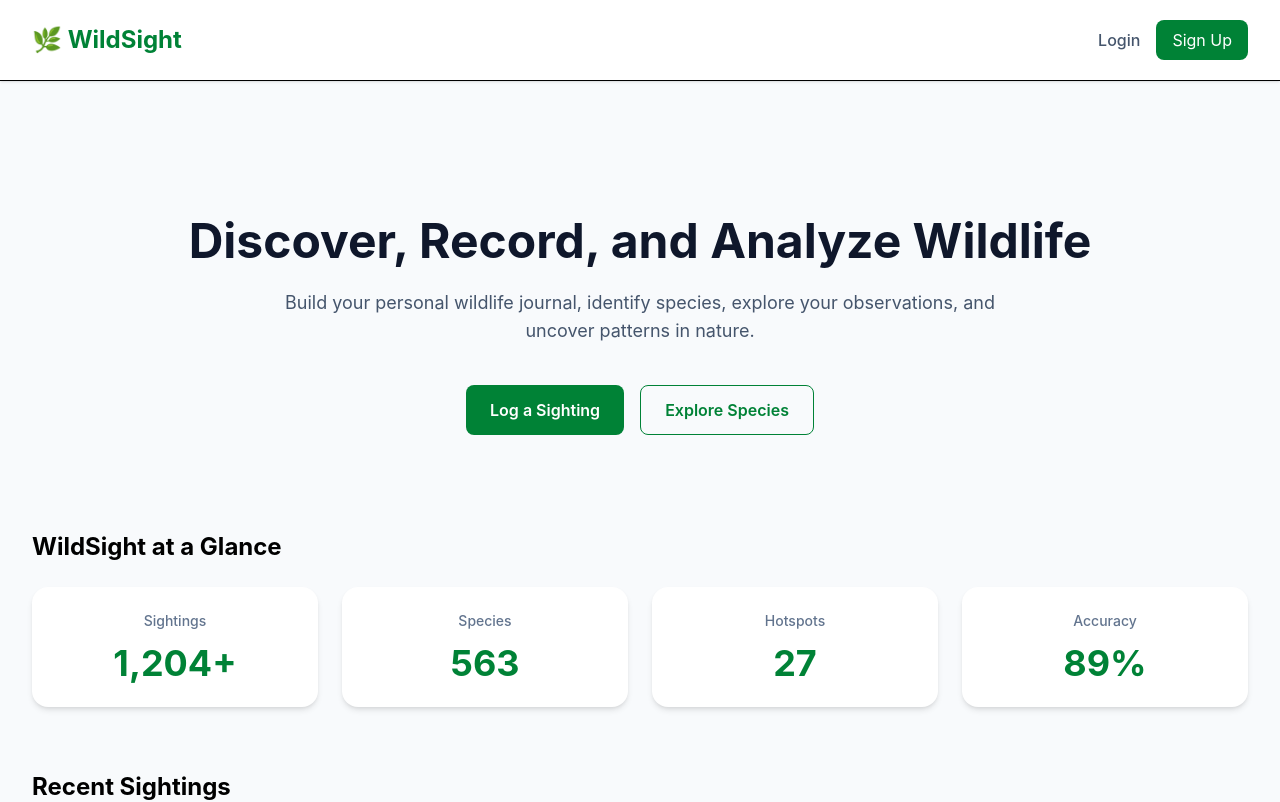
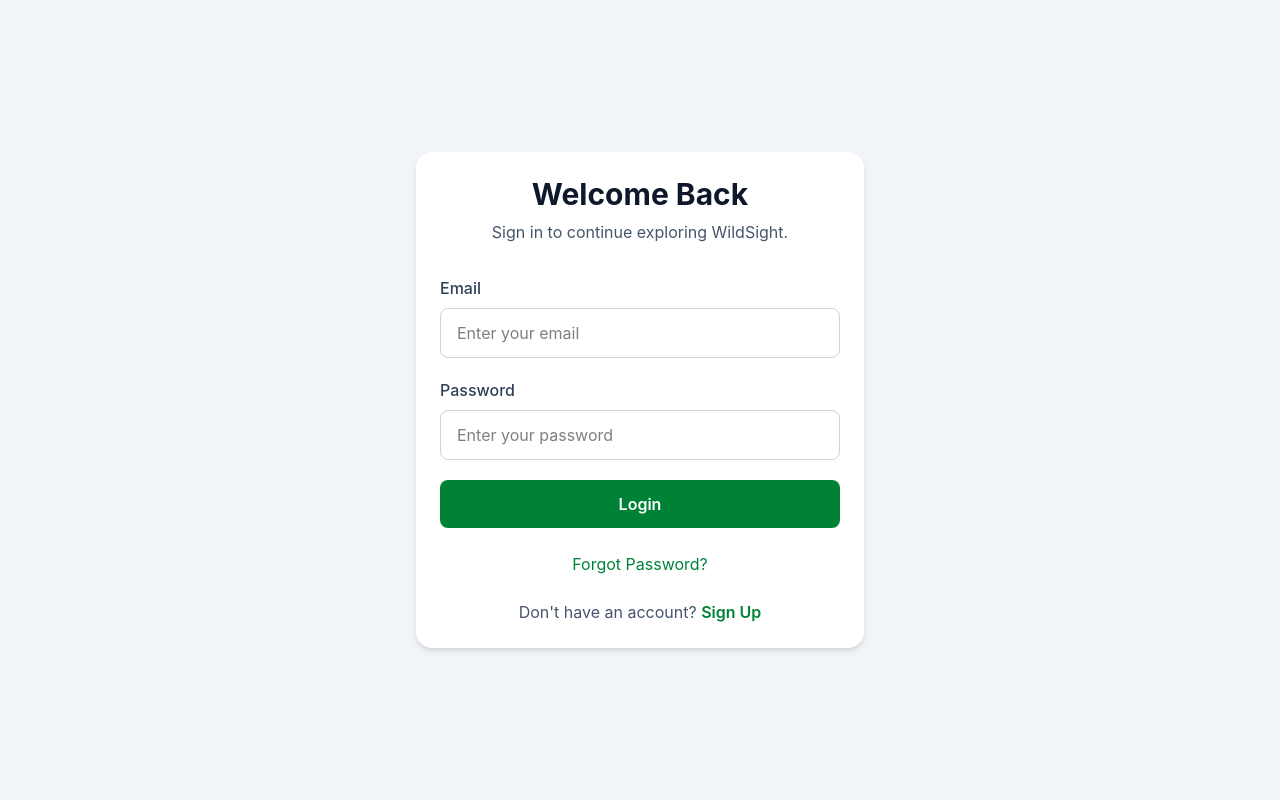
Before and after one commit to LukeDickson18/WildSight, a React (Vite) app in the folder frontend/: page /login in a window 1280 px wide. Shown: the top 802 px of the page. Built offline with nearby package versions, Linux system fonts and the light colour scheme.

Commit message:
Configured application Routing

```diff
--- a/frontend/src/App.tsx
+++ b/frontend/src/App.tsx
@@ -1,11 +1,7 @@
-import HomePage from "./pages/HomePage";
+import AppRouter from "./routes/AppRouter";
 
 function App() {
-  return (
-    <div className="min-h-screen bg-slate-50">
-      <HomePage />
-    </div>
-  );
+  return <AppRouter />;
 }
 
 export default App;
--- /dev/null
+++ b/frontend/src/routes/AppRouter.tsx
@@ -0,0 +1,24 @@
+import { BrowserRouter, Routes, Route } from "react-router-dom";
+
+import HomePage from "../pages/HomePage";
+import LoginPage from "../pages/LoginPage";
+import RegisterPage from "../pages/RegisterPage";
+import DashboardPage from "../pages/DashboardPage";
+
+function AppRouter() {
+  return (
+    <BrowserRouter>
+      <Routes>
+        <Route path="/" element={<HomePage />} />
+
+        <Route path="/login" element={<LoginPage />} />
+
+        <Route path="/register" element={<RegisterPage />} />
+
+        <Route path="/dashboard" element={<DashboardPage />} />
+      </Routes>
+    </BrowserRouter>
+  );
+}
+
+export default AppRouter;
```
